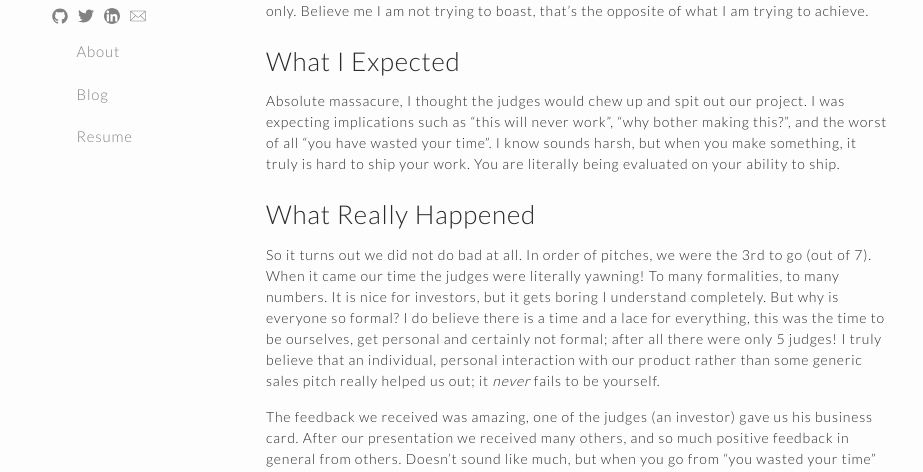
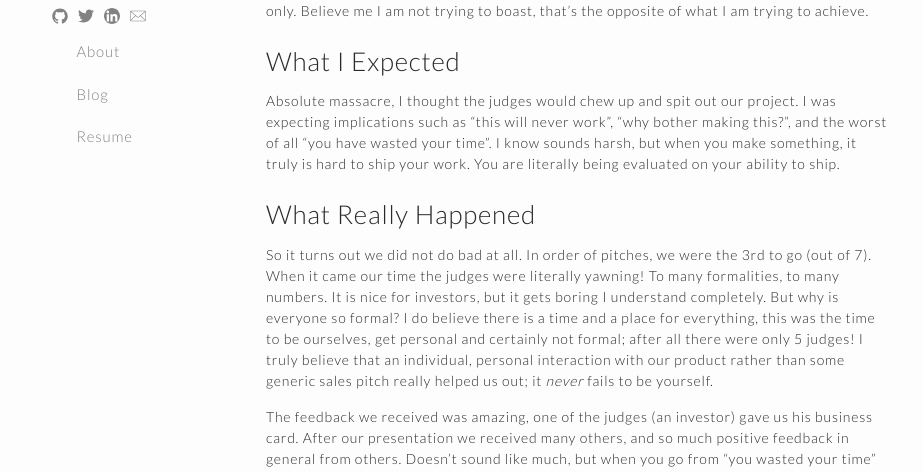
Before and after one commit to skylerto/skylerto.github.io, a Jekyll site: the page built from _posts/2016-04-01-what-i-learned-from-capstone.markdown, in a window 1280 px wide and 900 px high, scrolled down 391 px. Shown: the part 168-640 px from the top of the window, without its empty margins (159-1082 px from the left). Built offline with Jekyll 4.4.1, drawn with Linux system fonts in a browser that asks for light colours.

Commit message:
updated some spelling mistakes, oops, thanks mom

```diff
--- a/_posts/2016-04-01-what-i-learned-from-capstone.markdown
+++ b/_posts/2016-04-01-what-i-learned-from-capstone.markdown
@@ -25,7 +25,7 @@ what I am trying to achieve.
 
 ## What I Expected
 
-Absolute massacure, I thought the judges would chew up and spit out our project.
+Absolute massacre, I thought the judges would chew up and spit out our project.
 I was expecting implications such as "this will never work", "why bother making this?",
 and the worst of all "you have wasted your time". I know sounds harsh, but when
 you make something, it truly is hard to ship your work. You are literally being
@@ -37,7 +37,7 @@ So it turns out we did not do bad at all. In order of pitches, we were the 3rd
 to go (out of 7). When it came our time the judges were literally yawning! To
 many formalities, to many numbers. It is nice for investors, but it gets boring
 I understand completely. But why is everyone so formal? I do believe there is a time and a
-lace for everything, this was the time to be ourselves, get personal and certainly not
+place for everything, this was the time to be ourselves, get personal and certainly not
 formal; after all there were only 5 judges! I truly believe that an individual,
 personal interaction with our product rather than some generic sales pitch
 really helped us out; it *never* fails to be yourself.
```
